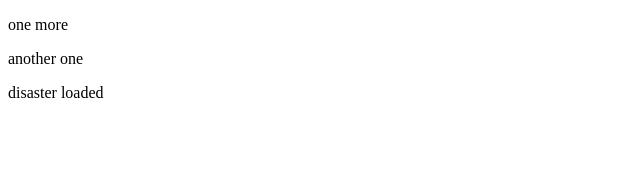
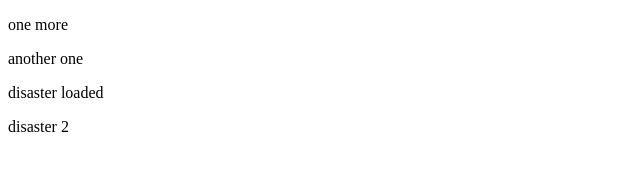
Before and after one commit to akkiankitydv/devops, a plain HTML site: page index.html in a window 1280 px wide. Shown: the full height of the page, 0-640 px from the left. Drawn offline with Linux system fonts and the light colour scheme.

Commit message:
disaster 2

```diff
--- a/index.html
+++ b/index.html
@@ -9,5 +9,6 @@
     <p>one more</p>
     <p>another one</p>
     <p>disaster loaded</p>
+    <p>disaster 2</p>
 </body>
 </html>
```
